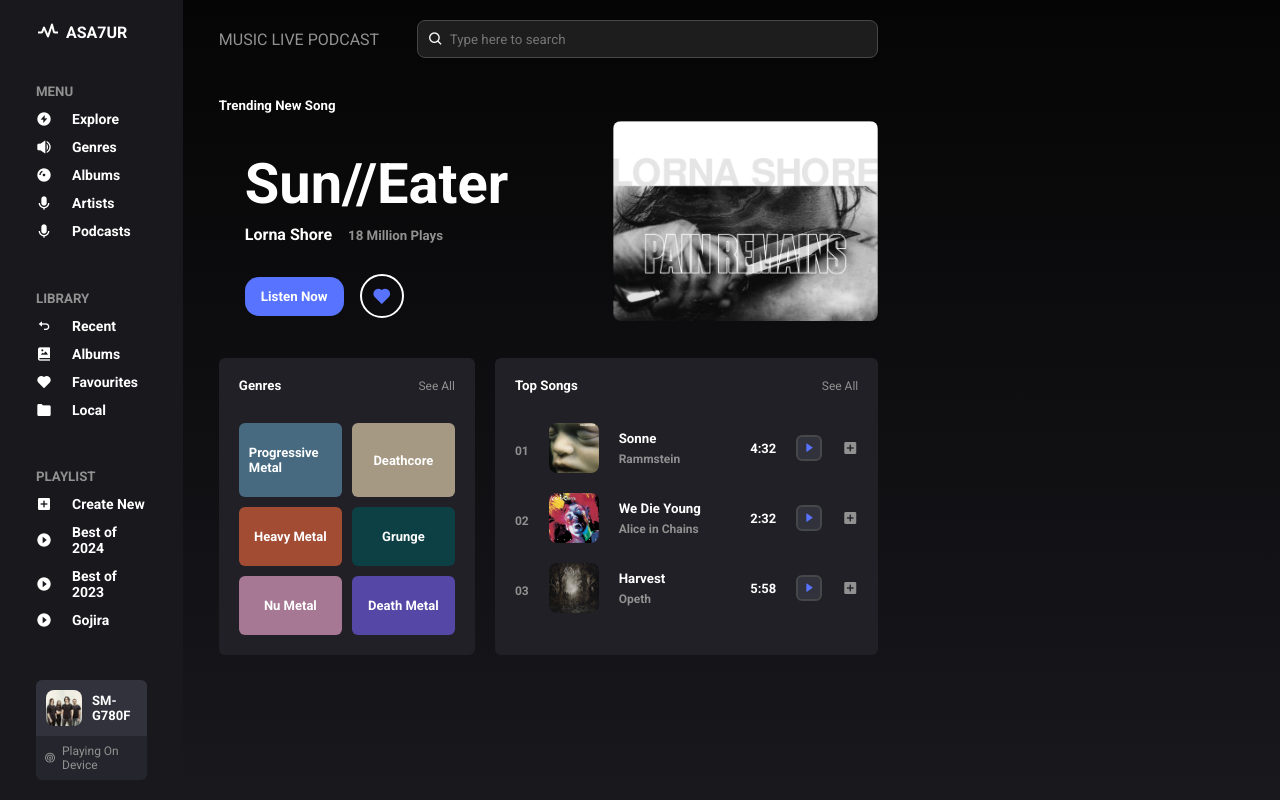
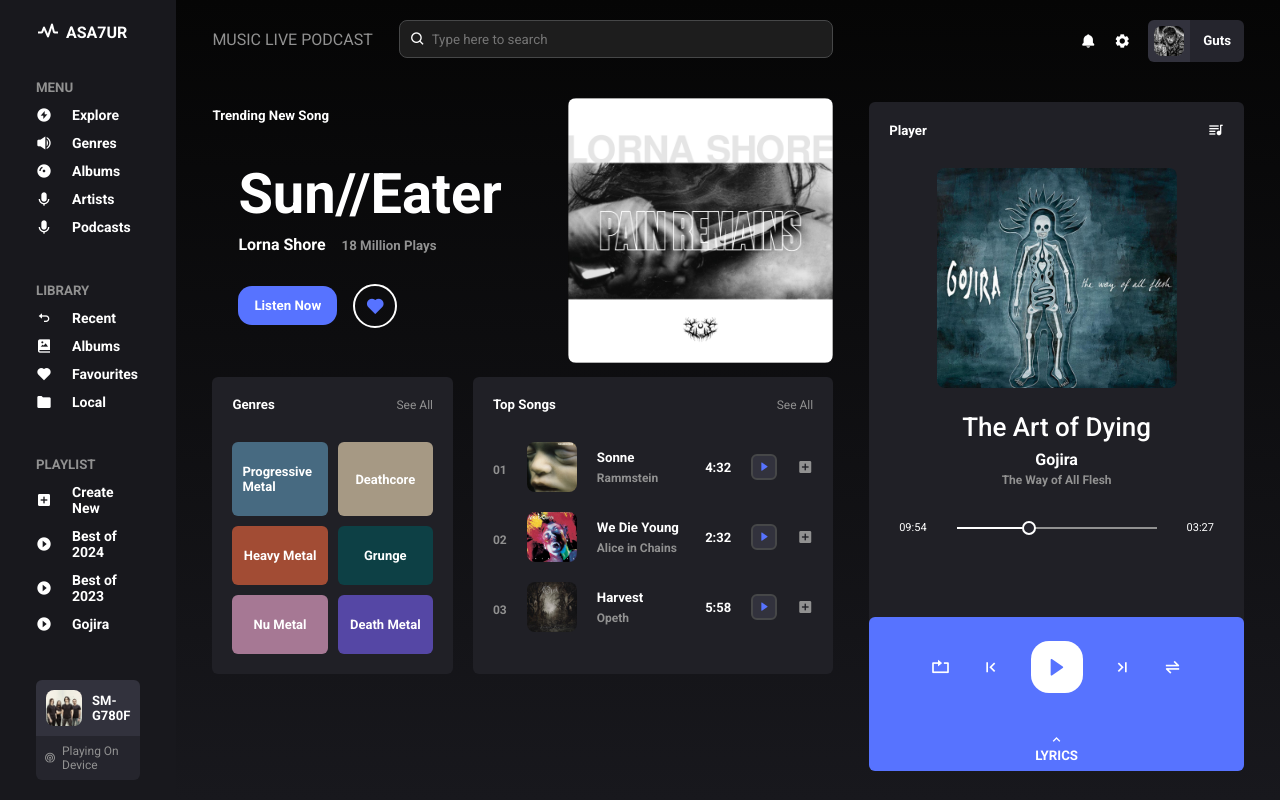
Before and after one commit to asa7ur/Music_Website_1, a plain HTML site: page index.html in a window 1280 px wide. Drawn offline with nearby package versions, Linux system fonts and the light colour scheme.

Commit message:
Added the Player Section

```diff
--- a/index.html
+++ b/index.html
@@ -237,7 +237,61 @@
             </div>
         </main>
 
-        <div class="right-section"></div>
+        <div class="right-section">
+
+            <div class="profile">
+                <i class='bx bxs-bell'></i>
+                <i class='bx bxs-cog'></i>
+                <div class="user">
+                    <div class="left">
+                        <img src="assets/profile.jpg">
+                    </div>
+                    <div class="right">
+                        <h5>Guts</h5>
+                    </div>
+                </div>
+            </div>
+
+            <div class="music-player">
+                <div class="top-section">
+                    <div class="header">
+                        <h5>Player</h5>
+                        <i class='bx bxs-playlist' ></i>
+                    </div>
+                    <div class="song-info">
+                        <img src="assets/player.jpg">
+                        <div class="description">
+                            <h3>The Art of Dying</h3>
+                            <h5>Gojira</h5>
+                            <p>The Way of All Flesh</p>
+                        </div>
+                        <div class="progress">
+                            <p>09:54</p>
+                            <div class="active-line"></div>
+                            <div class="deactive-line"></div>
+                            <p>03:27</p>
+                        </div>
+                    </div>
+                </div>
+
+                <div class="player-actions">
+                    <div class="buttons">
+                        <i class='bx bx-repeat' ></i>
+                        <i class='bx bx-first-page' ></i>
+                        <i class='bx bxs-right-arrow play-button'></i>
+                        <i class='bx bx-last-page' ></i>
+                        <i class='bx bx-transfer-alt'></i>
+                    </div>
+                    <div class="lyrics">
+                        <i class='bx bx-chevron-up'></i>
+                        <h5>LYRICS</h5>
+                    </div>
+                </div>
+
+            </div>
+
+        </div>
+
     </div>
 
     <script src="script.js"></script>
--- a/style.css
+++ b/style.css
@@ -225,7 +225,7 @@
 
 .container main .trending img{
     width: 265px;
-    height: 200px;
+    height: 265px;
 }
 
 .container main .playlist{
@@ -317,6 +317,10 @@
     margin-bottom: 20px;
 }
 
+.container main .playlist .music-list .items .item:nth-child(4){
+    display: none;
+}
+
 .container main .playlist .music-list .itemg .item:last-child{
     margin-bottom: 0;
 }
@@ -363,6 +367,163 @@
     color: #919191;
 }
 
-.container main .playlist .music-list .items .item:nth-child(4){
-    display: none;
+.container .right-section{
+    padding: 20px 36px 20px 0;
 }
+
+.container .right-section .profile{
+    display: flex;
+    align-items: center;
+    justify-content: flex-end;
+    gap: 18px;
+    margin-bottom: 40px;
+}
+
+.container .right-section .profile .user{
+    display: flex;
+}
+
+.container .right-section .profile .user .left{
+    display: flex;
+    align-items: center;
+    background: #32323d;
+    padding: 6px;
+    border-radius: 6px 0 0 6px;
+}
+
+.container .right-section .profile .user .left img{
+    width: 30px;
+    height: 30px;
+}
+
+.container .right-section .profile .user .right{
+    background-color: #25252d;
+    border-radius: 0 6px 6px 0;
+    padding: 13px;
+    color: #fff;
+}
+
+.container .right-section .music-player{
+    color: #fff;
+    background-color: #202026;
+    border-radius: 6px;
+    height: 88%;
+    display: flex;
+    flex-direction: column;
+}
+
+.container .right-section .music-player .top-section{
+    padding: 20px;
+    height: 86%;
+}
+
+.container .right-section .music-player .header{
+    display: flex;
+    align-items: center;
+    justify-content: space-between;
+    margin-bottom: 30px;
+}
+
+.container .right-section .music-player .song-info{
+    display: flex;
+    flex-direction: column;
+    align-items: center;
+    gap: 24px;
+    text-align: center;
+}
+
+.container .right-section .music-player .song-info img{
+    width: 240px;
+    height: 220px;
+}
+
+.container .right-section .music-player .description h3{
+    font-size: 26px;
+    font-weight: 500;
+    margin-bottom: 8px;
+}
+
+.container .right-section .music-player .description h5{
+    font-size: 16px;
+    margin-bottom: 4px;
+}
+
+.container .right-section .music-player .description p{
+    color: #919191;
+    font-size: 12px;
+    font-weight: bold;
+}
+
+.container .right-section .music-player .song-info .progress{
+    display: flex;
+    align-items: center;
+    margin: 10px;
+}
+
+.container .right-section .music-player .song-info .progress p{
+    font-size: 11px;
+}
+
+.container .right-section .music-player .song-info .progress .active-line{
+    position: relative;
+    width: 65px;
+    height: 2px;
+    background-color: #fff;
+    margin-left: 30px;
+}
+
+.container .right-section .music-player .song-info .progress .deactive-line{
+    width: 135px;
+    height: 2px;
+    background-color: #919191;
+    margin-right: 30px;
+}
+
+.container .right-section .music-player .song-info .progress .active-line:before{
+    content: "";
+    background-color: #25252d;
+    height: 10px;
+    width: 10px;
+    border: 2px solid #fff;
+    position: absolute;
+    top: -6px;
+    left: 65px;
+    border-radius: 50%;
+}
+
+.container .right-section .music-player .player-actions{
+    background-color: #5773ff;
+    height: 26%;
+    border-radius: 6px;
+    display: flex;
+    flex-direction: column;
+    align-items: center;
+    position: relative;
+}
+
+.container .right-section .music-player .player-actions .buttons{
+    display: flex;
+    align-items: center;
+    gap: 30px;
+    margin-top: 24px;
+}
+
+.container .right-section .music-player .player-actions .buttons i{
+    font-size: 20px;
+}
+
+.container .right-section .music-player .player-actions .buttons .play-button{
+    padding: 16px;
+    background-color: #fff;
+    color: #5773ff;
+    border-radius: 18px;
+}
+
+
+.container .right-section .music-player .player-actions .lyrics{
+    display: flex;
+    flex-direction: column;
+    align-items: center;
+    position: absolute;
+    bottom: 8px;
+}
```
Also changed, not shown: assets/player.jpg (renamed from assets/playing.jpg).
